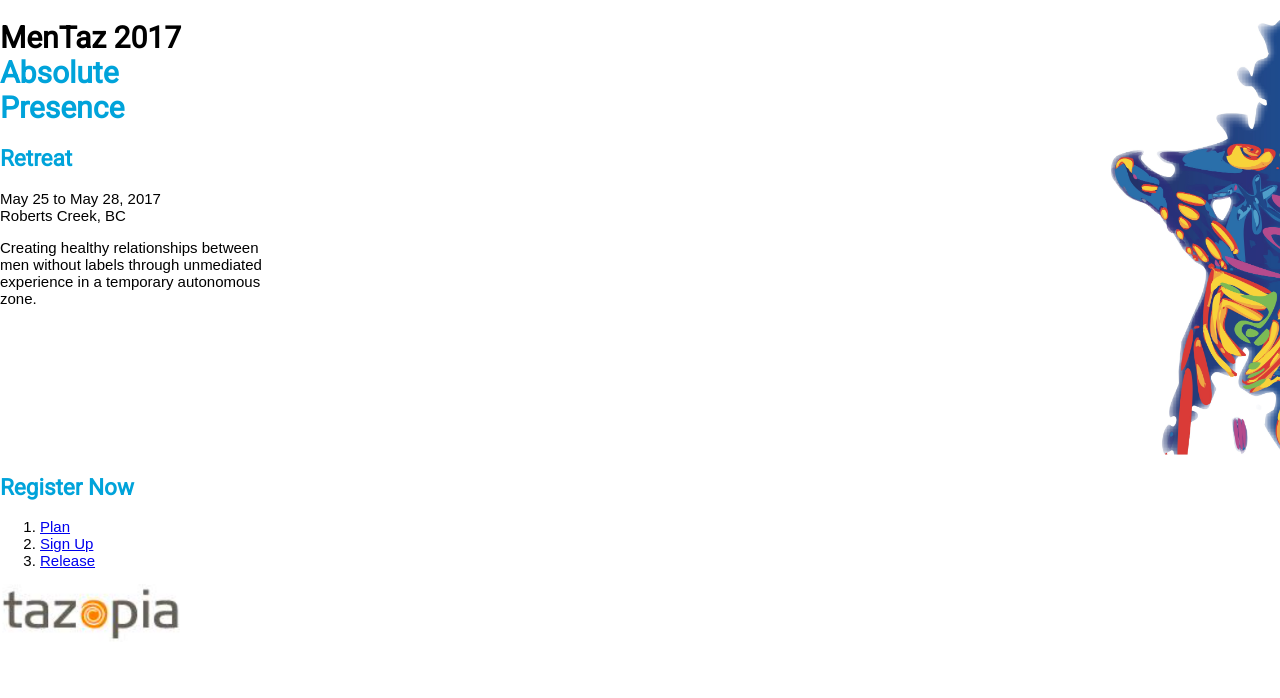
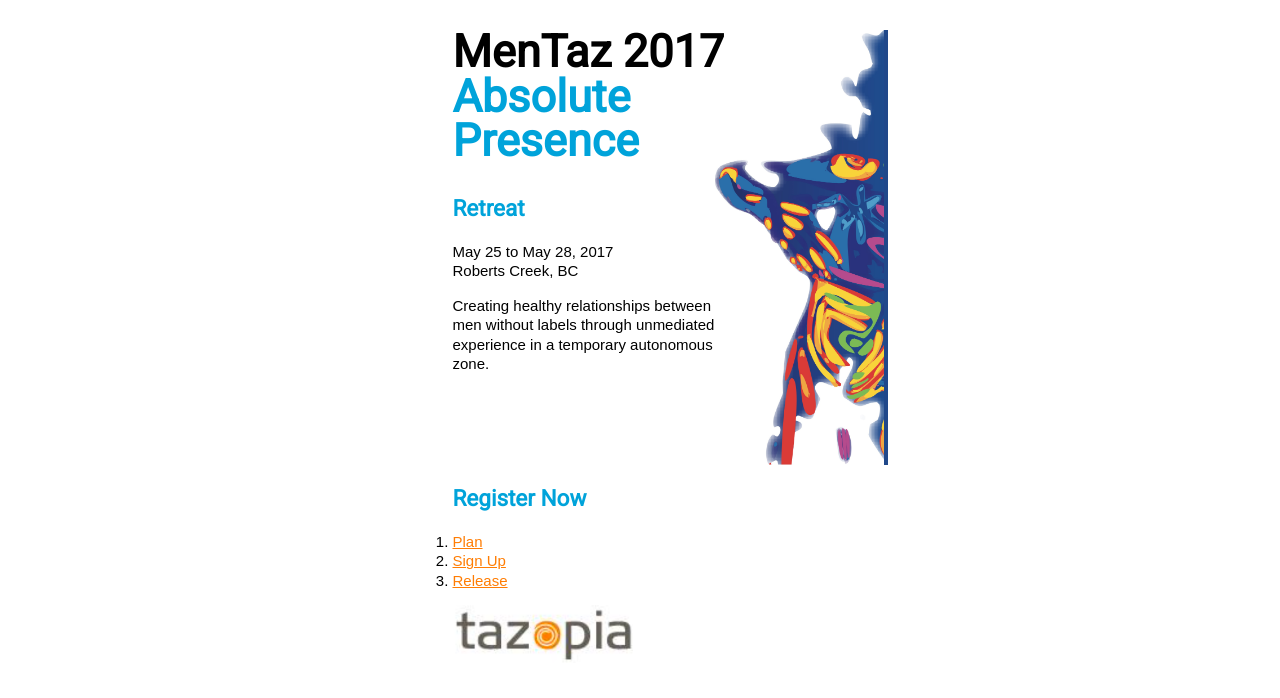
Before and after one commit to corbinjensen/taz2017, a React (Create React App) app in the folder tazMen2017/: page / in a window 1280 px wide. Shown: the top 698 px of the page. Built offline with nearby package versions, Linux system fonts and the light colour scheme.

Commit message:
further edits

```diff
--- a/tazMen2017/src/App.css
+++ b/tazMen2017/src/App.css
@@ -4,8 +4,22 @@ h1,h2,h3 {
   font-family: 'Roboto', sans-serif;
 }
 
+h1 {
+  font-size: 3em;
+  line-height: .99;
+}
+
 h2 {
   color: #00a3da;
+}
+
+a {
+  color: #ff7d04;
+  text-decoration: underline;
+}
+
+.wrapper {
+  padding-left: .5em;
 }
 
 @import url('https://fonts.googleapis.com/css?family=Libre+Franklin');
@@ -26,6 +40,12 @@ body {
     background-size: contain;
     background-repeat: no-repeat;
     background-position-x: right;
+  }
+}
+
+@media (min-width: 30em) {
+  .wrapper {
+    padding-left: 4em;
   }
 }
 
--- a/tazMen2017/src/cmps/Documents.js
+++ b/tazMen2017/src/cmps/Documents.js
@@ -7,7 +7,7 @@ import Release from '../docs/MenTAZrelease2017.pdf'
 class Documents extends React.Component {
   render(){
     return (
-      <ol>
+      <ol className="wrapper">
         <li><a href={Plan}>Plan</a></li>
         <li><a href={SignUp}>Sign Up</a></li>
         <li><a href={Release}>Release</a></li>
--- a/tazMen2017/src/cmps/Header.js
+++ b/tazMen2017/src/cmps/Header.js
@@ -3,9 +3,9 @@ import React from 'react'
 class Header extends React.Component {
   render(){
     return (
-      <header>
+      <header className="wrapper">
 
-        <h1>MenTaz 2017<br/><span>
+          <h1>MenTaz 2017<br/><span>
           Absolute<br/>Presence</span></h1>
 
         <div className="intro">
--- a/tazMen2017/src/cmps/Registration.js
+++ b/tazMen2017/src/cmps/Registration.js
@@ -5,7 +5,7 @@ import TypeForm from './TypeForm'
 class Registration extends React.Component {
   render(){
     return (
-      <section className="Registration">
+      <section className="Registration wrapper">
         <h2>Register Now</h2>
         <TypeForm />
       </section>
--- a/tazMen2017/src/cmps/Tazopia.js
+++ b/tazMen2017/src/cmps/Tazopia.js
@@ -6,9 +6,9 @@ class Tazopia extends React.Component {
   render(){
     return (
       <img
-      src={TazLogo}
-      className="TazLogo"
-      alt="tazopia logo"
+        src={TazLogo}
+        className="TazLogo wrapper"
+        alt="tazopia logo"
       />
     )
   }
--- a/tazMen2017/src/index.css
+++ b/tazMen2017/src/index.css
@@ -2,4 +2,16 @@ body {
   margin: 0;
   padding: 0;
   font-size: 15px;
+  line-height: 1.3;
+  max-width: 33em;
 }
+
+@media (min-width: 33em) {
+  body {
+    margin: 0 auto;
+  }
+
+  header {
+    border-right: .3em solid #20488a;
+  }
+}
```
